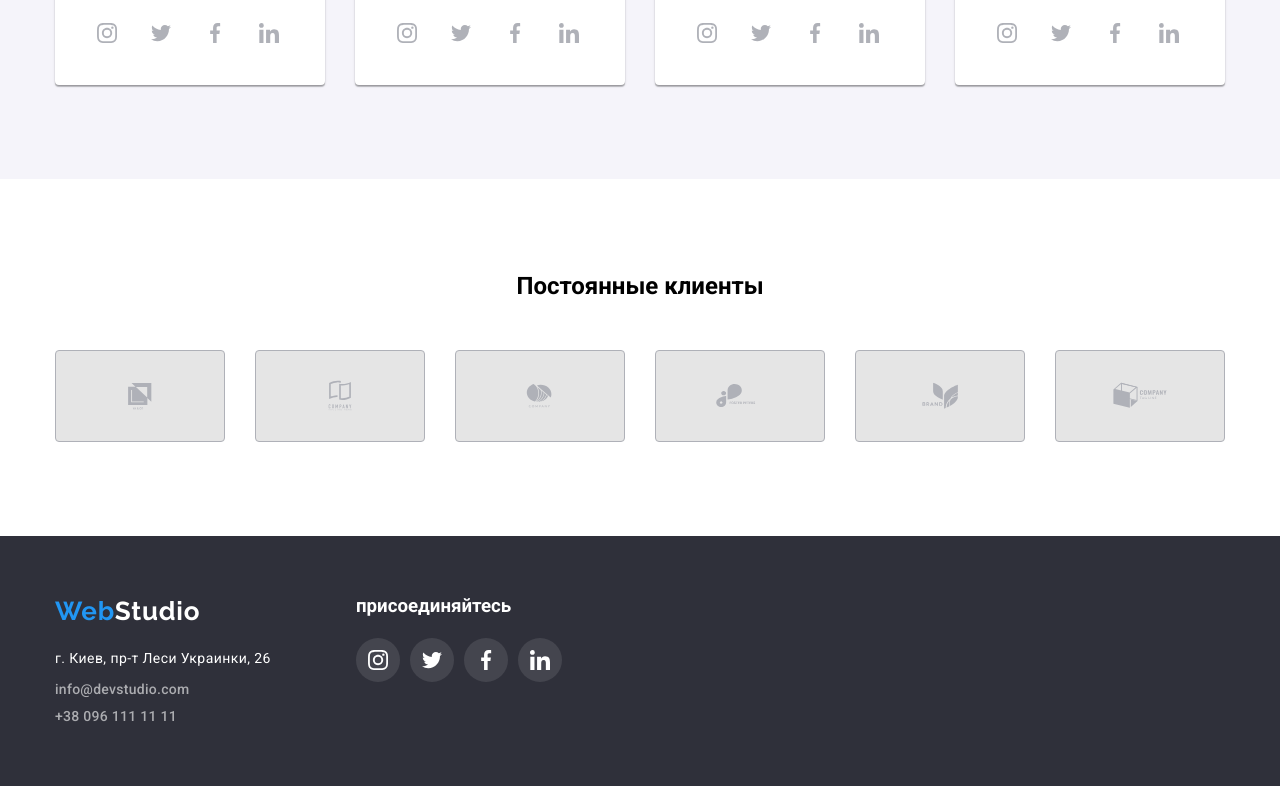
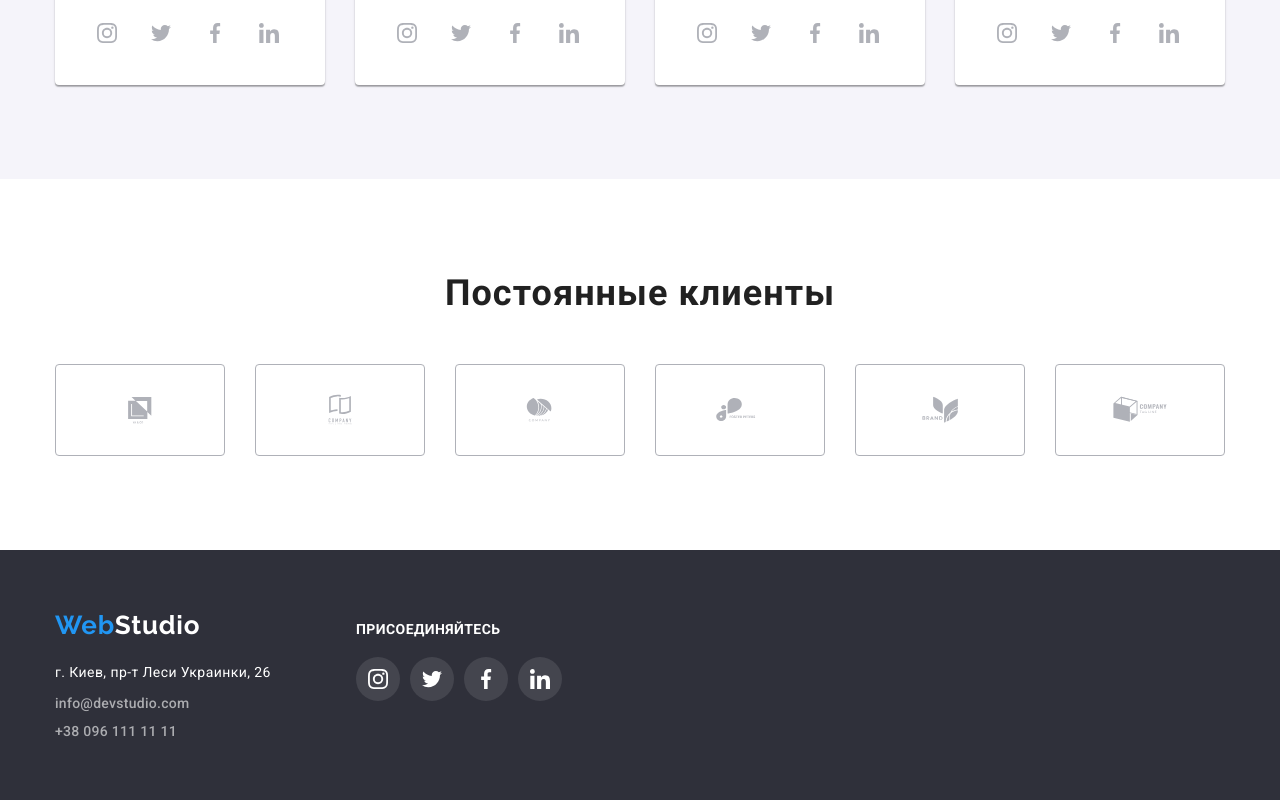
Before and after one commit to STr1995/goit-markup-hw-04, a plain HTML site: page index.html in a window 1280 px wide. Shown: the part 2129-2929 px from the top of the page. Drawn offline with nearby package versions, Linux system fonts and the light colour scheme.

Commit message:
Виправляє помилки

```diff
--- a/css/styles.css
+++ b/css/styles.css
@@ -348,13 +348,18 @@ color: var(--primary-text-color);
 /* ------------------------Постоянные клиенты---------------- */
 
 .clients{
-    margin-top: 94px;
-    margin-bottom: 94px;
+    padding-top: 94px;
+    padding-bottom: 94px;
 }
 
 .clients-title{
     margin-bottom: 50px;
+    font-weight: 700;
+    font-size: 36px;
+    line-height: 1.16;
     text-align: center;
+    letter-spacing: 0.03em;
+    color: var(--primary-text-color);
 }
 
 .clients-list{
@@ -372,7 +377,6 @@ color: var(--primary-text-color);
     align-items: center;
     Width: 170px;
     Height: 92px;
-    background-color: var(--background-color);
     border: 1px solid #AFB1B8;
     box-sizing: border-box;
     border-radius: 4px;
@@ -445,9 +449,15 @@ color: var(--primary-text-color);
 
 .footer-container{
     display: flex;
+    align-items: baseline;
 }
 
 .footer-social-title{
+    font-weight: 700;
+    font-size: 14px;
+    line-height: 16px;
+    letter-spacing: 0.03em;
+    text-transform: uppercase;
     color: var(--hero-text-color);
 }
 
@@ -481,6 +491,7 @@ color: var(--primary-text-color);
     text-align: center;
     min-width: 73px;
     border-radius: 4px;
+    border: none;
 
     background-color: var(--background-color-team);
     color: #212121;
```
